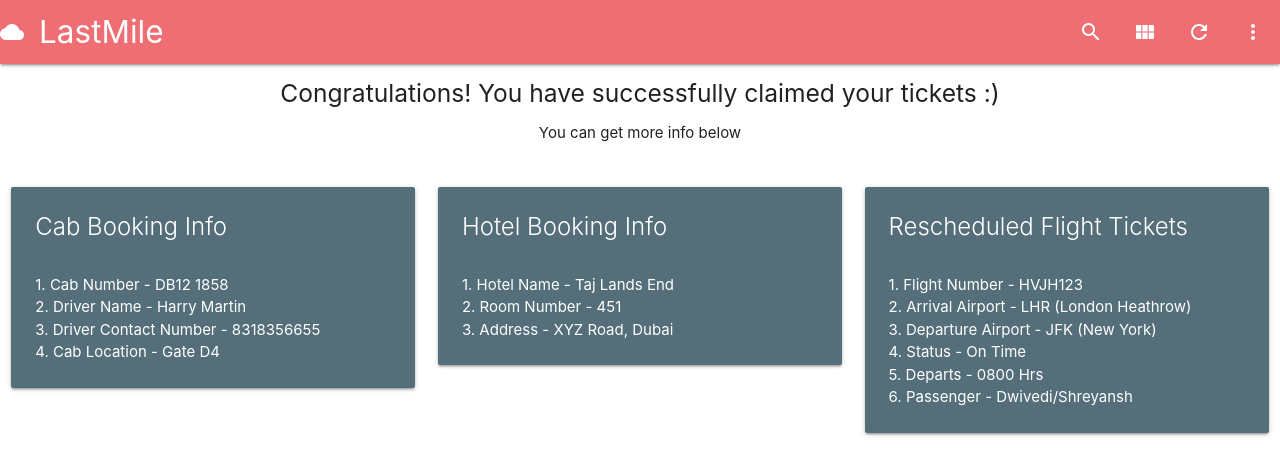
After one commit to sashank27/LastMile, a Django app: page /claimed/ in a window 1280 px wide. The commit adds this page. Shown: the top 475 px of the page. Run offline with Django 3.2, Linux system fonts and the light colour scheme; some libraries are stand-ins or nearby versions.

Commit message:
Implemented logic for claiming tickets

```diff
--- a/webApp/lastMileApp/templates/lastMileApp/base.html
+++ b/webApp/lastMileApp/templates/lastMileApp/base.html
@@ -10,6 +10,7 @@
         <meta name="viewport" content="width=device-width, initial-scale=1.0"/>
         <link rel="shortcut icon" type="image/png" href="http://res.cloudinary.com/discuss/image/upload/v1515422358/favicon_isr0ue.png"/>
         <script src="https://use.fontawesome.com/19fb39091d.js"></script>
+        <link href="https://fonts.googleapis.com/css?family=Oxygen|Quicksand" rel="stylesheet">
 
         {% block head_extra %} {% endblock head_extra %}
 
--- /dev/null
+++ b/webApp/lastMileApp/templates/lastMileApp/claimed.html
@@ -0,0 +1,84 @@
+{% extends 'lastMileApp/base.html' %}
+
+{% load static %}
+
+
+
+{% block content %}
+<div class="row center">
+    <h5>Congratulations! You have successfully claimed your tickets :)</h5>
+    <p>You can get more info below</p>
+</div>
+
+<div class="row">
+    <div class="col s12 m4">
+        <div class="card blue-grey darken-1">
+            <div class="card-content white-text">
+                <div class="card-title">
+                    Cab Booking Info
+                </div>
+                <br />
+                <p>
+                    1. Cab Number - DB12 1858 <br />
+                    2. Driver Name - Harry Martin  <br />
+                    3. Driver Contact Number - 8318356655 <br />
+                    4. Cab Location - Gate D4
+                </p>
+            </div>
+            <!-- <div class="card-action">
+                <a class="waves-effect waves-light btn">Set Preference</a>
+                <a class="waves-effect waves-light btn">Get Cab Coupons</a>
+                <a class="waves-effect waves-light btn">Get Hotel Coupons</a>
+                <a class="waves-effect waves-light btn">Get Food Coupons</a>
+            </div> -->
+        </div>
+    </div>
+    <div class="col s12 m4">
+        <div class="card blue-grey darken-1">
+            <div class="card-content white-text">
+                <div class="card-title">
+                    Hotel Booking Info
+                </div>
+                <br />
+                <p>
+                    1. Hotel Name - Taj Lands End <br />
+                    2. Room Number - 451 <br />
+                    3. Address - XYZ Road, Dubai <br />
+                </p>
+            </div>
+            <!-- <div class="card-action">
+                <a class="waves-effect waves-light btn">Set Preference</a>
+                <a class="waves-effect waves-light btn">Get Cab Coupons</a>
+                <a class="waves-effect waves-light btn">Get Hotel Coupons</a>
+                <a class="waves-effect waves-light btn">Get Food Coupons</a>
+            </div> -->
+        </div>
+    </div>
+    <div class="col s12 m4">
+        <div class="card blue-grey darken-1">
+            <div class="card-content white-text">
+                <div class="card-title">
+                    Rescheduled Flight Tickets
+                </div>
+                <br />
+                <p>
+                    1. Flight Number - HVJH123 <br />
+                    2. Arrival Airport - LHR (London Heathrow) <br />
+                    3. Departure Airport - JFK (New York) <br />
+                    4. Status - On Time <br />
+                    5. Departs - 0800 Hrs <br />
+                    6. Passenger - Dwivedi/Shreyansh
+                </p>
+            </div>
+            <!-- <div class="card-action">
+                <a class="waves-effect waves-light btn">Set Preference</a>
+                <a class="waves-effect waves-light btn">Get Cab Coupons</a>
+                <a class="waves-effect waves-light btn">Get Hotel Coupons</a>
+                <a class="waves-effect waves-light btn">Get Food Coupons</a>
+            </div> -->
+        </div>
+    </div>
+</div>
+
+
+{% endblock %}
--- a/webApp/lastMileApp/urls.py
+++ b/webApp/lastMileApp/urls.py
@@ -6,4 +6,5 @@ urlpatterns = [
     url(r'^sendMail/$', views.sendMail, name='sendMail'),
     url(r'^reschedule_test/$', views.reschedule_test, name='reschedule_test'),
     url(r'^reschedule/(?P<bookingRef>\w+)/$', views.reschedule, name='reschedule'),
+    url(r'^claimed/$', views.claimed, name='claimed'),
 ]
--- a/webApp/lastMileApp/views.py
+++ b/webApp/lastMileApp/views.py
@@ -12,6 +12,7 @@ import string, random
 def index(request):
     return render(request, 'lastMileApp/index.html', {})
 
+
 @csrf_exempt
 def reschedule_test(request):
     if request.method == "POST":
@@ -20,18 +21,9 @@ def reschedule_test(request):
     else:
         return HttpResponse('None')
 
+
 def sendMail(request):
     sg = sendgrid.SendGridAPIClient(apikey='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')
-    # from_email = Email("shreyanshdwivedi1997@gmail.com")
-    # to_email = Email("test22091997@gmail.com")
-    # subject = "Sending with SendGrid is Fun"
-    # # content = Content("text/html", "<img src='<p>This is an <strong>important</strong> message.</p>'>")
-    # template_id = "d-dcd0ed6e703f4d909ebadf9dc849f1f4"
-    # mail = Mail(from_email, subject, to_email, template_id)
-    # response = sg.client.mail.send.post(request_body=mail.get())
-    # print(response.status_code)
-    # print(response.body)
-    # print(response.headers)
 
     data = {
         "from": {
@@ -60,9 +52,9 @@ def sendMail(request):
     response = sg.client.mail.send.post(request_body=data)
     return HttpResponse('Done')
 
+
 def id_generator(size=6, chars=string.ascii_uppercase + string.digits):
     return ''.join(random.choice(chars) for _ in range(size))
-
 
 
 def reschedule(request, bookingRef):
@@ -113,6 +105,9 @@ def reschedule(request, bookingRef):
     return render(request, 'lastMileApp/reschedule.html', context)
 
 
+def claimed(request):
+    return render(request, 'lastMileApp/claimed.html', {})
+
 
 def preference(request, bookingRef):
     passenger = get_object_or_404(Passenger, bookingRef=bookingRef)
@@ -125,6 +120,7 @@ def preference(request, bookingRef):
     }
     return render(request, 'lastMileApp/preference.html', context)
 
+
 def setPreference(request, bookingRef):
     passenger = get_object_or_404(Passenger, bookingRef=bookingRef)
     booking   = get_object_or_404(Booking, bookingRef=bookingRef)
@@ -135,6 +131,7 @@ def setPreference(request, bookingRef):
         'flight'   : flight,
     }
     return render(request, 'lastMileApp/preference.html', context)
+
 
 def getCabCoupons(request, bookingRef):
     passenger = get_object_or_404(Passenger, bookingRef=bookingRef)
@@ -147,6 +144,7 @@ def getCabCoupons(request, bookingRef):
     }
     return render(request, 'lastMileApp/index.html', context)
 
+
 def getHotelCoupons(request, bookingRef):
     passenger = get_object_or_404(Passenger, bookingRef=bookingRef)
     booking   = get_object_or_404(Booking, bookingRef=bookingRef)
@@ -158,6 +156,7 @@ def getHotelCoupons(request, bookingRef):
     }
     return render(request, 'lastMileApp/index.html', context)
 
+
 def getFoodCoupons(request, bookingRef):
     passenger = get_object_or_404(Passenger, bookingRef=bookingRef)
     booking   = get_object_or_404(Booking, bookingRef=bookingRef)
```
Also changed, not shown: webApp/lastMileApp/templates/lastMileApp/index.html (+3 -8 lines).
